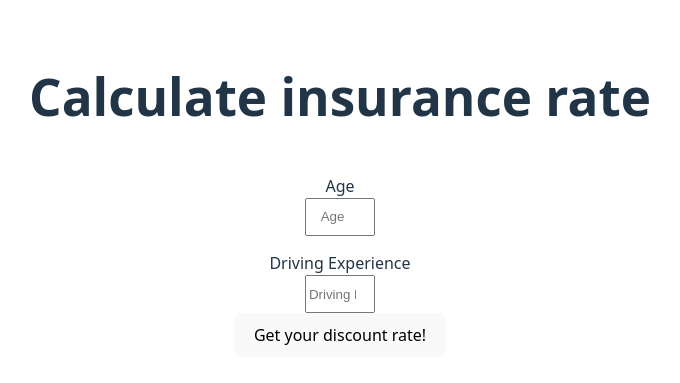
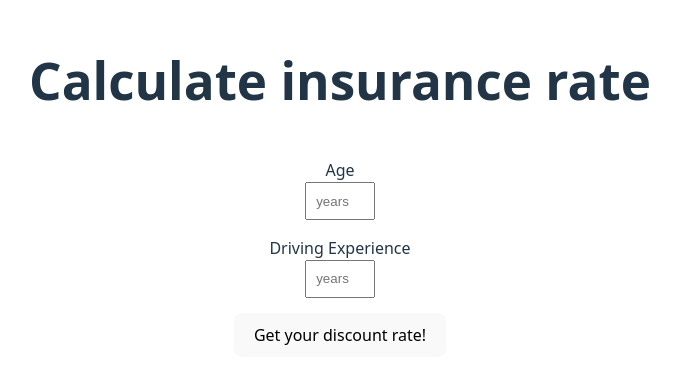
Before and after one commit to zetapow/l5-mission02, a React (Vite) app in the folder frontend/: page / in a window 1280 px wide. Shown: the part 205-588 px from the top of the page, without its empty margins (300-980 px from the left). Built offline with nearby package versions, Linux system fonts and the light colour scheme.

Commit message:
fix: Display message for no discount

```diff
--- a/frontend/src/pages/DiscountForm/DiscountForm.jsx
+++ b/frontend/src/pages/DiscountForm/DiscountForm.jsx
@@ -28,10 +28,11 @@ export default function DiscountForm() {
          <form className={styles.form} onSubmit={handleSubmit}>
             <label htmlFor="age">Age</label>
             <input
+               id="age"
                type="number"
-               placeholder="Age"
+               placeholder="years"
                value={userInputs.age}
-               // Spread operator to keep previous inputs object
+               // Call existing state and only overide age property
                onChange={(event) =>
                   setUserInputs({ ...userInputs, age: event.target.value })
                }
@@ -40,9 +41,10 @@ export default function DiscountForm() {
             <label htmlFor="experience">Driving Experience</label>
             <input
                type="number"
-               placeholder="Driving Experience"
+               id="experience"
+               placeholder="years"
                value={userInputs.experience}
-               // Spread operator to keep previous inputs object
+               // Spread operator to keep age property
                onChange={(event) =>
                   setUserInputs({
                      ...userInputs,
@@ -59,10 +61,16 @@ export default function DiscountForm() {
          {/* Check if result exists before calling property. Display error or discount rating depending on result*/}
 
          {result?.error && <div className={styles.error}>{result.error}</div>}
-         {result?.discount_rate && (
-            <div className={styles.result}>
-               Your discount rate is: {result.discount_rate}%
+         {result?.discount_rate === 0 ? (
+            <div className={styles.noDiscount}>
+               ⚠️ You do not qualify for a discount
             </div>
+         ) : (
+            result?.discount_rate && (
+               <div className={styles.result}>
+                  ✅ Your discount rate is: {result.discount_rate}%
+               </div>
+            )
          )}
       </div>
    );
--- a/frontend/src/pages/DiscountForm/DiscountForm.module.css
+++ b/frontend/src/pages/DiscountForm/DiscountForm.module.css
@@ -14,6 +14,10 @@
    padding-top: 2.5%;
 }
 
+.form > button {
+   margin: 2.5%;
+}
+
 .error {
    color: red;
    font-size: 1.25rem;
@@ -23,3 +27,8 @@
    color: green;
    font-size: 2rem;
 }
+
+.noDiscount {
+   color: grey;
+   font-size: 1.5rem;
+}
```
